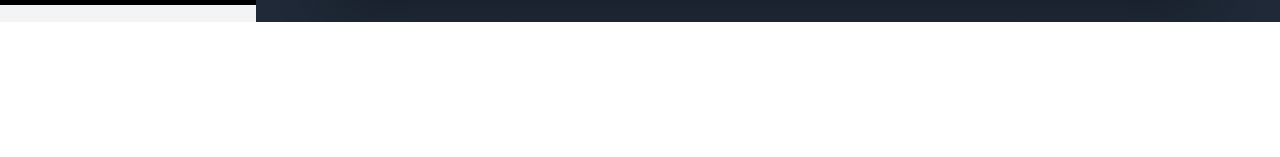
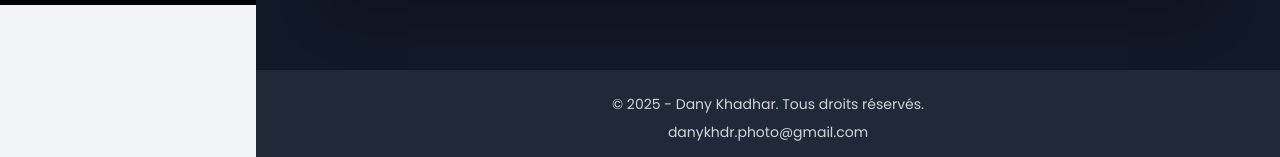
Before and after one commit to dany44/photo-website-dany, a React (Create React App) app in the folder frontend/: page /about in a window 1280 px wide. Shown: the part 795-952 px from the top of the page. Before the commit the page ends 817 px from the top, so only its background shows below. Built offline with nearby package versions, Linux system fonts and the light colour scheme; no server answers.

Commit message:
feat: footbar added in every page

```diff
--- a/frontend/src/App.jsx
+++ b/frontend/src/App.jsx
@@ -1,6 +1,7 @@
 import React, { useState } from "react";
 import Sidebar from "./components/layout/Sidebar";
 import AppRoutes from "./routes/AppRoutes";
+import Footer from "./components/layout/Footer";
 
 function App() {
   const [isSidebarVisible, setIsSidebarVisible] = useState(false);
@@ -59,6 +60,7 @@ function App() {
         <main>
           <AppRoutes />
         </main>
+        <Footer />
       </div>
     </div>
   );
--- /dev/null
+++ b/frontend/src/components/layout/Footer.jsx
@@ -0,0 +1,21 @@
+// src/components/layout/Footer.jsx
+import React from 'react';
+
+function Footer() {
+  return (
+    <footer className="bg-gray-800 text-gray-300 py-6 mt-12">
+      <div className="max-w-6xl mx-auto text-center px-4">
+        <p className="text-sm">
+          © {new Date().getFullYear()} - Dany Khadhar. Tous droits réservés.
+        </p>
+        <p className="text-sm mt-2">
+          <a href="mailto:danykhdr.photo@gmail.com" className="hover:underline">
+            danykhdr.photo@gmail.com
+          </a>
+        </p>
+      </div>
+    </footer>
+  );
+}
+
+export default Footer;
--- a/frontend/src/pages/About/AboutPage.jsx
+++ b/frontend/src/pages/About/AboutPage.jsx
@@ -3,7 +3,7 @@ import React from 'react';
 
 const AboutPage = () => {
     return (
-        <div className="min-h-screen bg-gradient-to-b from-gray-900 to-gray-800 text-gray-100 flex items-center justify-center p-6">
+        <div className="min-h-screen bg-gradient-to-b text-gray-100 flex items-center justify-center p-6">
             <div className="max-w-4xl w-full bg-gray-800 p-10 rounded-xl shadow-2xl border border-gray-700">
                 <h1 className="text-5xl font-extrabold mb-6 text-center tracking-tight">
                     À Propos de Moi
--- a/frontend/src/pages/Home/HomePage.jsx
+++ b/frontend/src/pages/Home/HomePage.jsx
@@ -204,15 +204,6 @@ function HomePage() {
         </div>
       </section>
 
-      {/* === Footer minimaliste === */}
-      <footer className="bg-gray-800 text-gray-300 py-6 mt-12">
-        <div className="max-w-6xl mx-auto text-center px-4">
-          <p className="text-sm">
-            © {new Date().getFullYear()} - Dany Khadhar. All rights reserved.
-          </p>
-        </div>
-      </footer>
-
       {/* Bloc de style pour personnaliser les dots et ajouter un effet de texte */}
       <style>{`
         .custom-dots {
```
